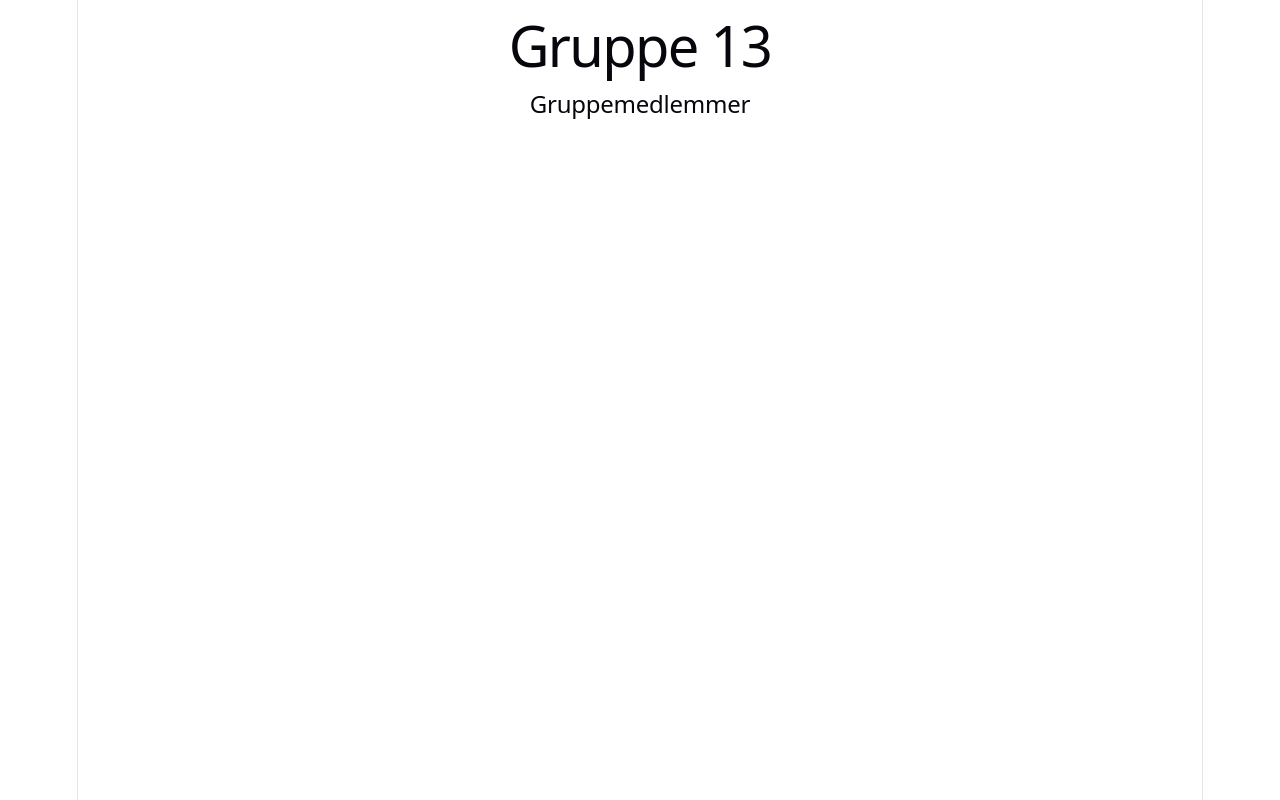
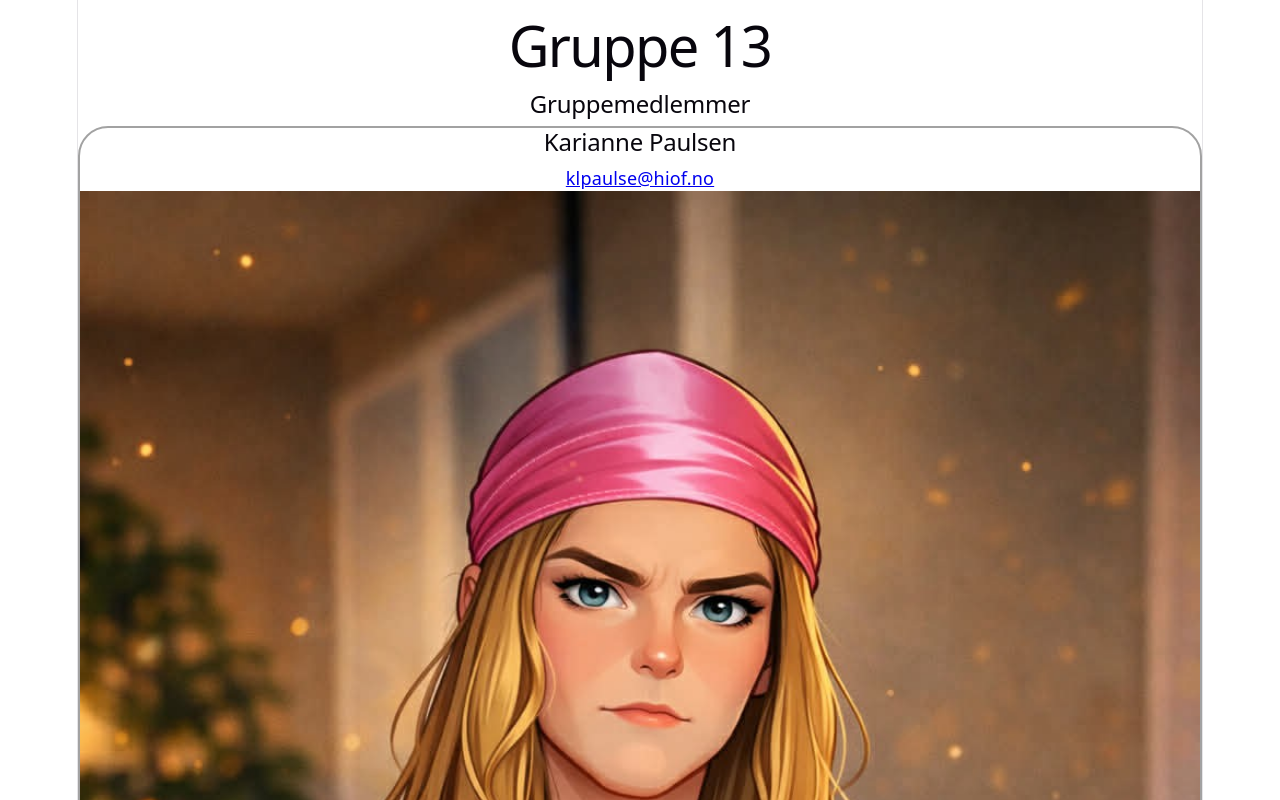
Before and after one commit to paulinehdev/arbeidskrav4_UIN26_13, a React app in the folder frontend/: page / in a window 1280 px wide. Shown: the top 800 px of the page. Built offline with nearby package versions, Linux system fonts and the light colour scheme; the HTML template or start-up script is replaced by a standard one.

Commit message:
informasjon + css
Lagt inn informasjon om meg på profil, lagt til litt css på profilkort

```diff
--- a/frontend/src/App.jsx
+++ b/frontend/src/App.jsx
@@ -1,4 +1,5 @@
 import './App.css'
+import KarianneProfile from './components/KarianneProfile'
 
 function App() {
 
@@ -13,6 +14,7 @@ function App() {
       <section>
         <h2>Gruppemedlemmer</h2>
       </section>
+      <KarianneProfile />
 
       {/* Her skal vi lage komponentene våre */}
 
--- /dev/null
+++ b/frontend/src/components/KarianneProfile.css
@@ -0,0 +1,7 @@
+.profil{
+    display: flex;
+    flex-direction: column;
+    border-radius: 30px;
+    border: 2px solid #a2a2a2 ;
+
+}
--- a/frontend/src/components/KarianneProfile.jsx
+++ b/frontend/src/components/KarianneProfile.jsx
@@ -1,3 +1,13 @@
+import profilbilde from "../assets/profilbilde.jpg"
+import './KarianneProfile.css'
 export default function KarianneProfile(){
-    return
+
+    return(
+        <article className="profil">
+        <h2 className="name">Karianne Paulsen</h2>
+        <a className="mail" href="mailto:klpaulse@hiof.no">klpaulse@hiof.no</a>
+        <img className="profilbilde" src={profilbilde} alt="profil"/>
+        <p className="studie">Informasjonssystemer</p>
+        </article>
+    )
 }
```
Also changed, not shown: frontend/src/assets/profilbilde.jpg (added).
